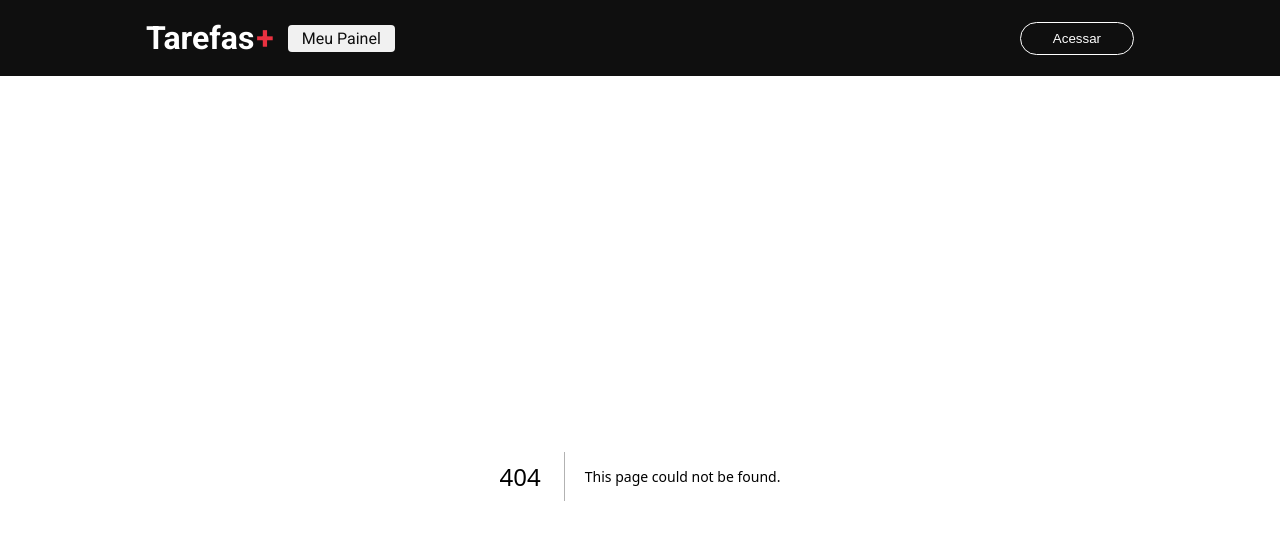
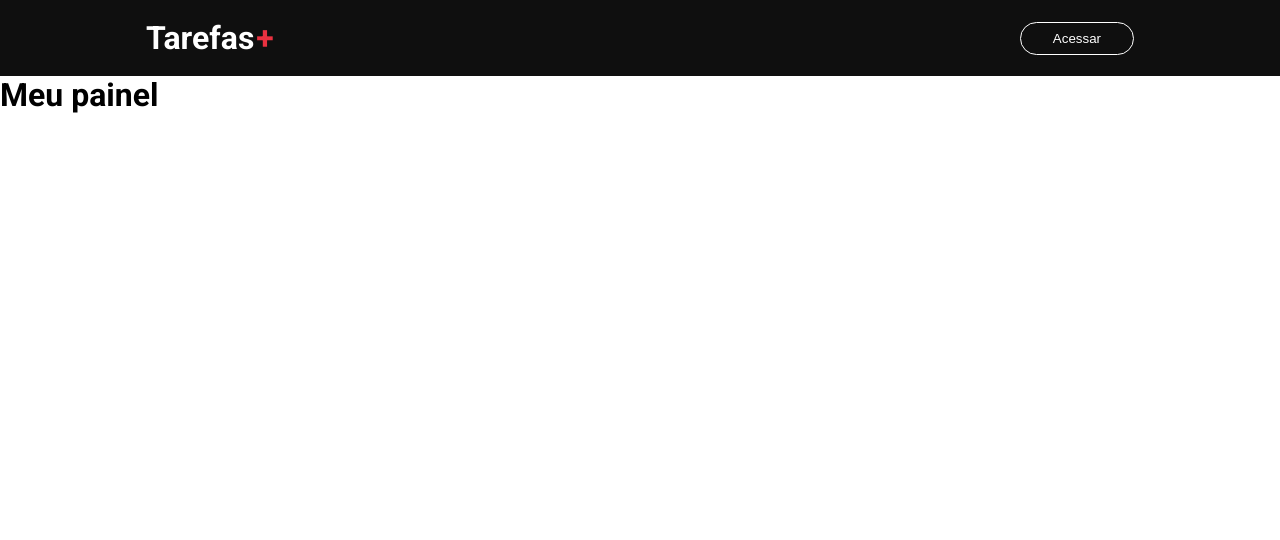
Before and after one commit to Tiago099/projeto-lista-taferas, a Next.js app: page /dashboard in a window 1280 px wide. Before the commit this address had no page. Shown: the top 540 px of the page. Built offline with nearby package versions, Linux system fonts and the light colour scheme; no server answers.

Commit message:
configurando sistema de login e criando login

```diff
--- a/package.json
+++ b/package.json
@@ -13,6 +13,7 @@
     "@types/react": "18.0.28",
     "@types/react-dom": "18.0.11",
     "next": "13.2.3",
+    "next-auth": "^4.20.1",
     "react": "18.2.0",
     "react-dom": "18.2.0",
     "typescript": "4.9.5"
--- a/src/components/header/index.tsx
+++ b/src/components/header/index.tsx
@@ -1,7 +1,14 @@
+
 import styles from "./styles.module.css";
+import {useSession, signIn, signOut } from "next-auth/react";
 import Link from "next/link";
 
+
+
 export function Header(){
+
+   const { data: session, status } = useSession();
+
    return (
      <header className={styles.header}>
          <section className={styles.content}>
@@ -11,10 +18,27 @@ export function Header(){
                         Tarefas<span>+</span>
                      </h1>
                  </Link>
-                 <Link href="/dashboard" className={styles.link}>Meu Painel</Link>
+                {session?.user && (
+                   <Link href="/dashboard" className={styles.link}>
+                     Meu Painel
+                   </Link>
+                )}
                </nav>
 
-               <button className={styles.loginButton}>Acessar</button>
+               {status === "loading" ? (
+                  <></>
+               ) : session ? (
+                  <button className={styles.loginButton} onClick={() => signOut()}>
+                     Olá {session?.user?.name}
+                  </button>
+               ) : (
+               <button
+                className={styles.loginButton}
+                onClick={() => signIn("google")}
+                >
+                  Acessar
+               </button>
+              )}
             </section>
        </header>
     );
--- a/src/pages/_app.tsx
+++ b/src/pages/_app.tsx
@@ -1,12 +1,13 @@
 import '../../styles/globals.css';
 import type { AppProps } from 'next/app';
 import { Header } from "../components/header";
+import { SessionProvider } from "next-auth/react"
 
 export default function App({ Component, pageProps }: AppProps) {
   return (
-    <>
+    <SessionProvider session={pageProps.session}>
     <Header/>
       <Component {...pageProps} />
-    </>
+    </SessionProvider>
   );
 }
--- /dev/null
+++ b/src/pages/dashboard/index.tsx
@@ -0,0 +1,15 @@
+import styles from "./styles.module.css";
+import Head from "next/head";
+
+export default function Dashboard(){
+    return(
+        <div className={styles.container}>
+            <Head>
+                <title>Meu painel de tarefas</title>
+            </Head>
+            <h1>Meu painel</h1>
+
+
+        </div>
+    )
+}
```
Also changed, not shown: src/pages/api/auth/[...nextauth].ts (added, +14 -0 lines), src/pages/dashboard/styles.module.css (added), 2 other files (tests, documents, lock files or other folders).
